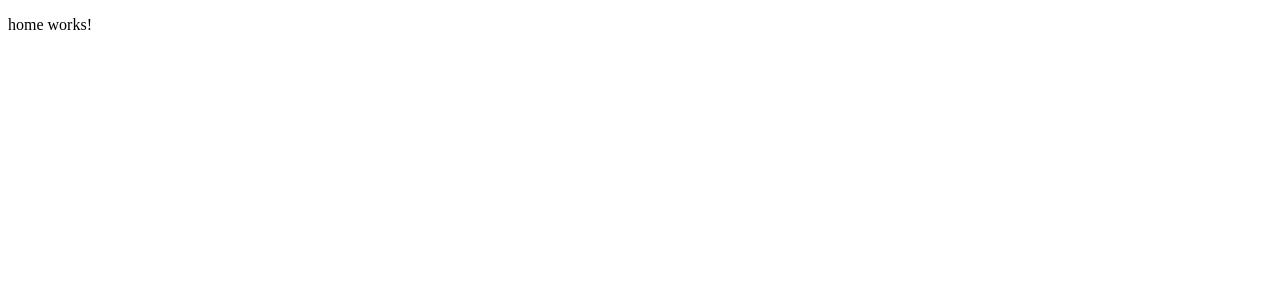
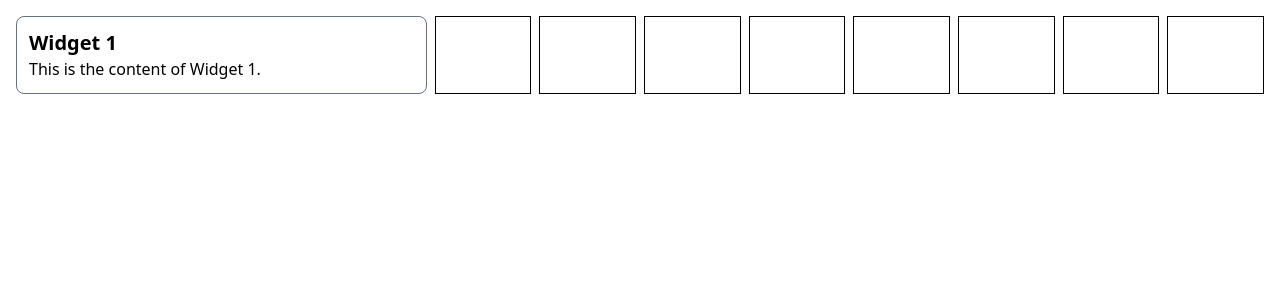
Before and after one commit to ZazaGdev/Budgie, an Angular app: page /home in a window 1280 px wide. Shown: the top 300 px of the page. Built offline with nearby package versions, Linux system fonts and the light colour scheme.

Commit message:
Working on home page widget layout

```diff
--- a/package.json
+++ b/package.json
@@ -19,7 +19,10 @@
     "@angular/forms": "^20.2.0",
     "@angular/platform-browser": "^20.2.0",
     "@angular/router": "^20.2.0",
+    "@tailwindcss/postcss": "^4.1.13",
+    "postcss": "^8.5.6",
     "rxjs": "~7.8.0",
+    "tailwindcss": "^4.1.13",
     "tslib": "^2.3.0"
   },
   "devDependencies": {
--- a/src/app/components/home/home.component.html
+++ b/src/app/components/home/home.component.html
@@ -1 +1,18 @@
-<p>home works!</p>
+<div class="p-4">
+  <div class="grid grid-cols-12 gap-2">
+    <app-widget-card
+      class="col-span-4"
+      title="Widget 1"
+    >
+      <p>This is the content of Widget 1.</p>
+    </app-widget-card>
+    <div class="col-span-1 border-1"></div>
+    <div class="col-span-1 border-1"></div>
+    <div class="col-span-1 border-1"></div>
+    <div class="col-span-1 border-1"></div>
+    <div class="col-span-1 border-1"></div>
+    <div class="col-span-1 border-1"></div>
+    <div class="col-span-1 border-1"></div>
+    <div class="col-span-1 border-1"></div>
+  </div>
+</div>
--- a/src/app/components/home/home.component.ts
+++ b/src/app/components/home/home.component.ts
@@ -1,8 +1,9 @@
 import { Component } from '@angular/core';
+import { WidgetCardComponent } from '../shared/widget-card/widget-card.component';
 
 @Component({
   selector: 'app-home',
-  imports: [],
+  imports: [WidgetCardComponent],
   templateUrl: './home.component.html',
   styleUrl: './home.component.scss',
 })
--- /dev/null
+++ b/src/app/components/shared/widget-card/widget-card.component.html
@@ -0,0 +1,10 @@
+<div class="rounded-lg p-3 border border-gray-500">
+  @if(title) {
+  <h2 class="text-xl font-bold">
+    {{ title }}
+  </h2>
+  }
+  <div>
+    <ng-content></ng-content>
+  </div>
+</div>
--- /dev/null
+++ b/src/app/components/shared/widget-card/widget-card.component.scss
@@ -0,0 +1,2 @@
+.app-widget-card {
+}
--- a/src/styles.scss
+++ b/src/styles.scss
@@ -1 +1 @@
-/* You can add global styles to this file, and also import other style files */
+@import 'tailwindcss';
```
Also changed, not shown: src/app/components/shared/widget-card/widget-card.component.ts (added, +10 -0 lines), .postcssrc.json (added), 2 other files (tests, documents, lock files or other folders).
